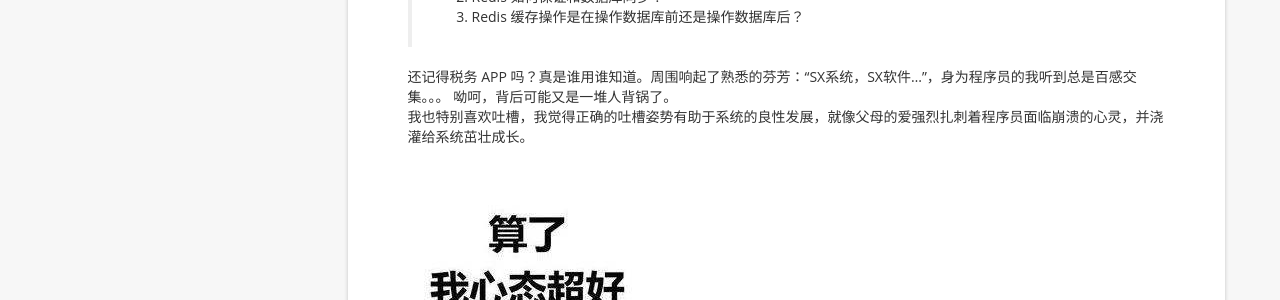
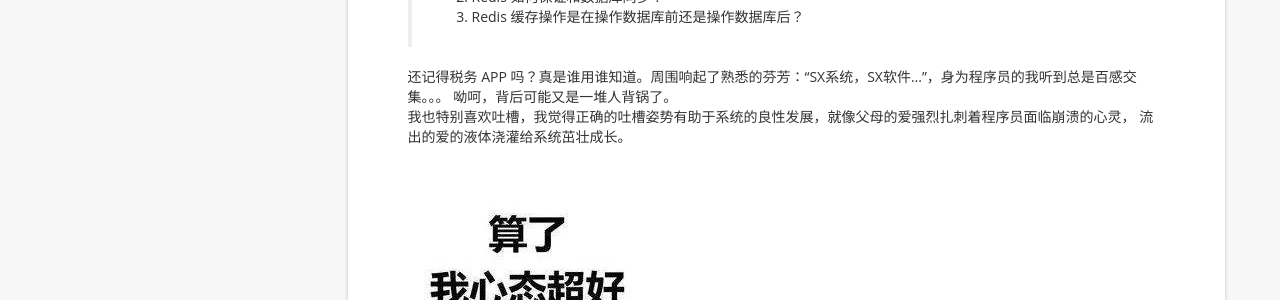
Before and after one commit to TorGor/TorGor.github.io, a Jekyll site: the page built from _posts/2020-4-8-distribute-architecture-redis.md, in a window 1280 px wide and 900 px high, scrolled down 478 px. Shown: the part 153-453 px from the top of the window. Built offline with Jekyll 4.4.1, drawn with Linux system fonts in a browser that asks for light colours; nearby versions of some CDN libraries; a script that is not in the unit is left out; comment, search, counter and statistics services are not loaded.

Commit message:
feat: redis

```diff
--- a/_posts/2020-4-8-distribute-architecture-redis.md
+++ b/_posts/2020-4-8-distribute-architecture-redis.md
@@ -13,7 +13,8 @@ tag: distribute
 
 还记得税务 APP 吗？真是谁用谁知道。周围响起了熟悉的芬芳：“SX系统，SX软件...”，身为程序员的我听到总是百感交集。。。
 呦呵，背后可能又是一堆人背锅了。
-我也特别喜欢吐槽，我觉得正确的吐槽姿势有助于系统的良性发展，就像父母的爱强烈扎刺着程序员面临崩溃的心灵，并浇灌给系统茁壮成长。
+我也特别喜欢吐槽，我觉得正确的吐槽姿势有助于系统的良性发展，就像父母的爱强烈扎刺着程序员面临崩溃的心灵，
+流出的爱的液体浇灌给系统茁壮成长。
 
 ![心态](https://torgor.github.io/styles/images/biaoqingbao/xintai-hao.png)
 
```
